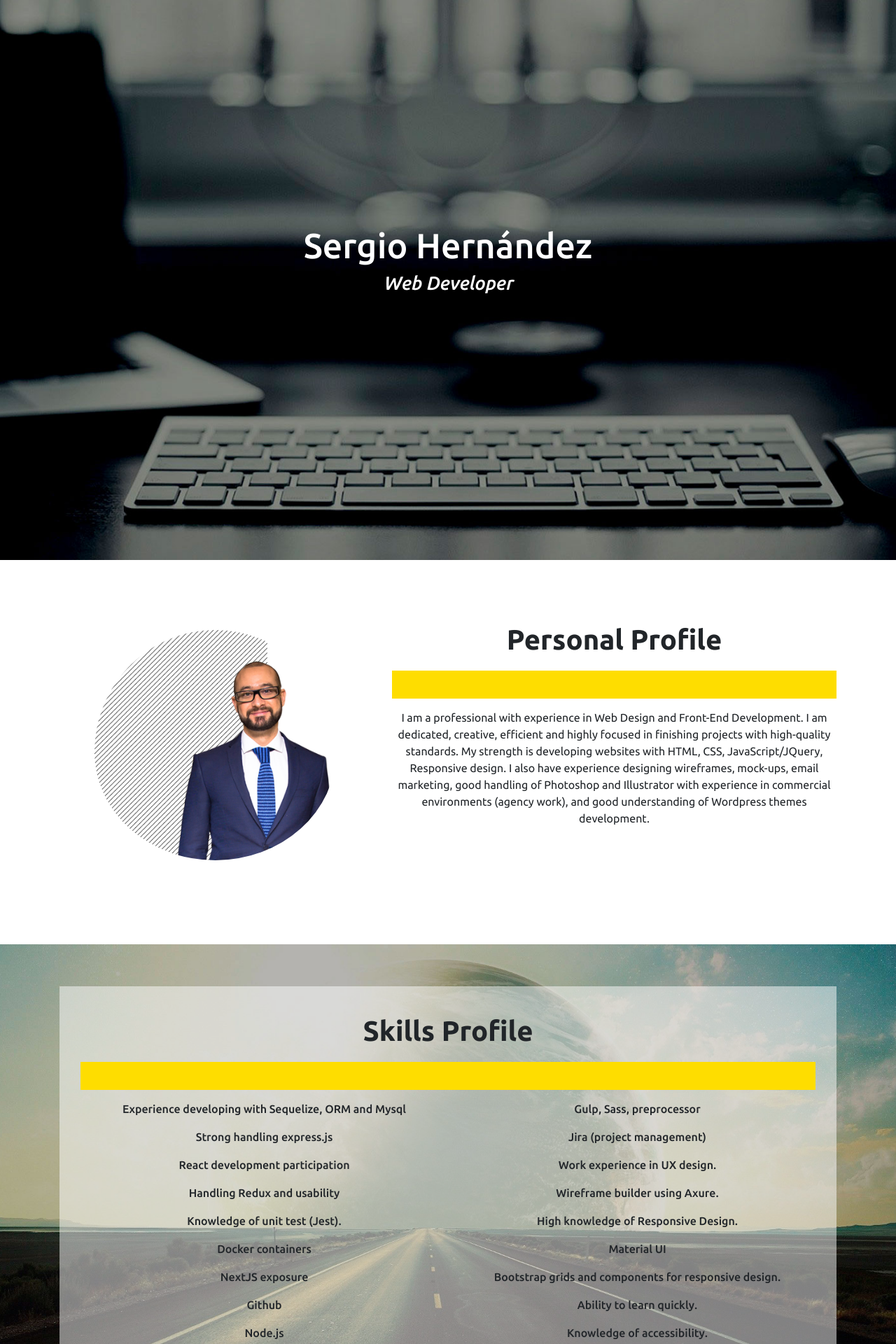
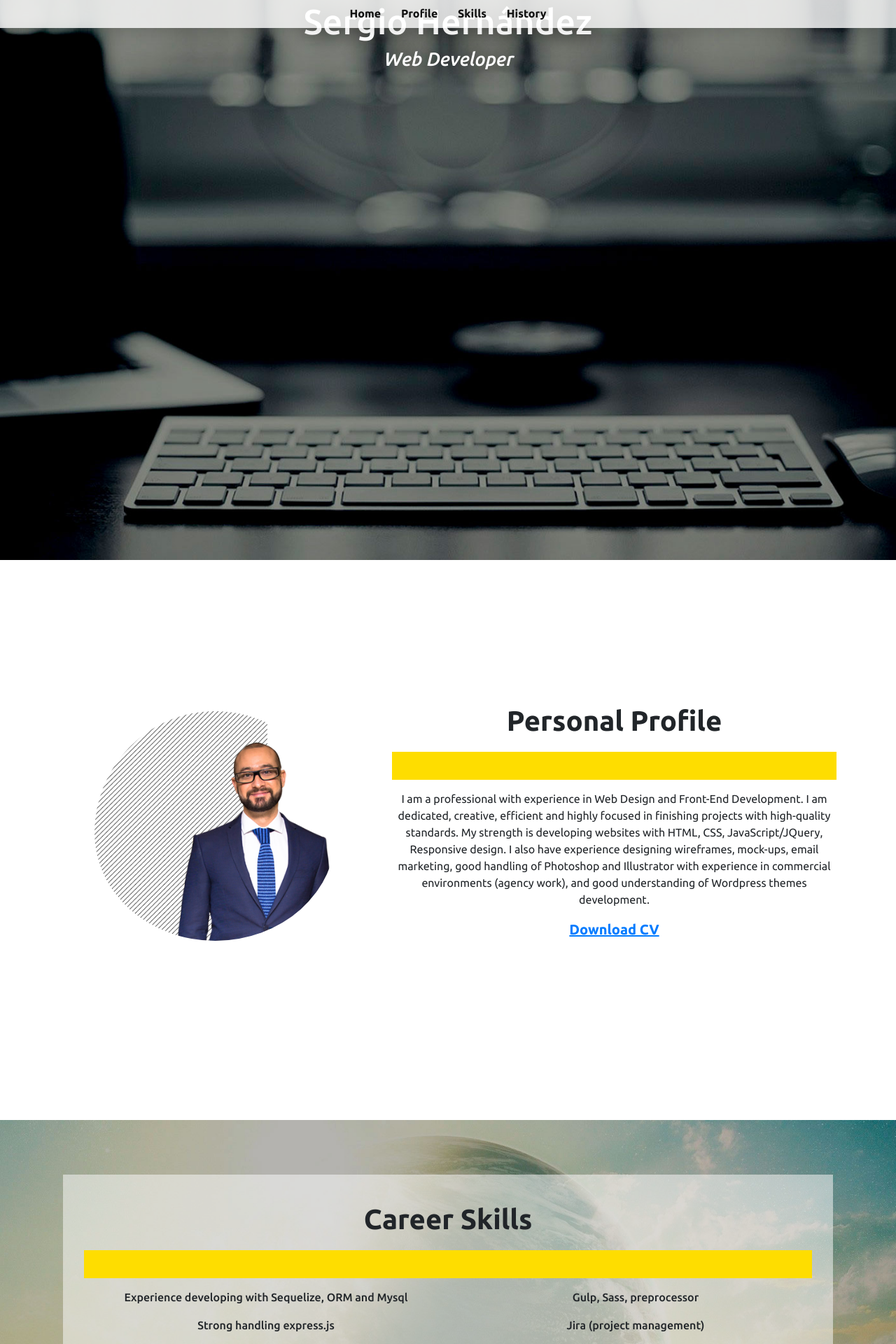
Before and after one commit to sergiohernandezlsm/sergiouk10, a React (Create React App) app: page / in a window 1280 px wide. Shown: the top 1920 px of the page at 70% size. Built offline with nearby package versions, Linux system fonts and the light colour scheme.

Commit message:
redesign

```diff
--- a/src/assets/scss/global.scss
+++ b/src/assets/scss/global.scss
@@ -10,3 +10,7 @@
   font-family: "ubuntubold", sans-serif;
   font-size: 40px;
 }
+
+* {
+  scroll-behavior: smooth;
+}
--- a/src/components/Experience/Experience.module.scss
+++ b/src/components/Experience/Experience.module.scss
@@ -21,14 +21,18 @@
   background: rgba(255, 255, 255, 0.5);
   transition: 0.5s;
   padding: 20px 30px 30px 30px;
+  margin: 20px 5px;
 }
 .experienceWrapper:hover {
-  background-color: #ffffff;
+  background-color: rgba(255, 255, 255, 0.8);
 }
 
 .root {
-  flex-grow: 1;
-  padding: 60px 0 70px 0;
+  min-height: 100vh;
+  min-height: 100vh;
+  display: flex;
+  align-items: center;
+  justify-content: center;
   background-image: url("../../assets/images/road.jpg");
   background-position: center;
   background-size: cover;
--- a/src/components/Experience/index.js
+++ b/src/components/Experience/index.js
@@ -1,14 +1,25 @@
-import React from 'react';
+import React, { useEffect, useState } from 'react';
 import Container from 'react-bootstrap/Container';
 import css from './Experience.module.scss';
 import experiences from '../../services/experience.json'
 
-const skill = () => {
+const Skill = () => {
+  const [count, setCount] = useState(0);
+  useEffect(() => {
+    const test = () => {
+      window.onscroll = () => {
+        setCount(window.pageYOffset)
+      }
+      console.log(count);
+    }
+    window.addEventListener("scroll", test());
+  },[count]);
+
   return (
-    <div className={css.root}>
+    <div className={css.root} id="skills">
       <Container>
         <div className={css.experienceWrapper}>
-          <h4 className={css.title}>Skills Profile</h4>
+          <h4 className={css.title}>Career Skills</h4>
           <div className={css.colorLine}></div>
           <ul className={css.listStyle}>
             {experiences.content.map((item, index) => {
@@ -21,4 +32,4 @@ const skill = () => {
   );
 }
 
-export default skill;
+export default Skill;
--- a/src/components/Header/Header.module.scss
+++ b/src/components/Header/Header.module.scss
@@ -16,12 +16,12 @@ html {
   }
   .headerText {
     position: absolute;
-    top: 40%;
     left: 0;
     right: 0;
     color: #fff;
     font-family: "ubuntumedium", sans-serif;
     font-size: 50px;
+    text-shadow: 0px 0px 30px black;
     @media only screen and (max-width: 566px) {
       top: 28%;
       font-size: 40px;
@@ -33,18 +33,24 @@ html {
       padding-top: 8px;
       font-family: "ubuntumedium_italic", sans-serif;
     }
+    @media only screen and (min-width: 566px) {
+      animation-name: topToDown;
+      animation-duration: 3s;
+      animation-fill-mode: forwards;
+    }
   }
 }
 
-.headerTop {
-  width: 100%;
-  background-color: #111;
-  .title {
-    color: #fff;
-    text-align: center;
-    margin: 0;
-    padding: 20px 10px;
-    font-size: 24px;
-    font-family: "ubuntubold", sans-serif;
+@keyframes topToDown {
+  from {
+    top: 0px;
+  }
+  to {
+    top: 40%;
+    background: rgba(255, 255, 255, 0.1);
+    padding: 20px 0;
+    box-shadow: 0px 0px 46px -4px rgba(0, 0, 0, 0.3);
+    -webkit-box-shadow: 0px 0px 46px -4px rgba(0, 0, 0, 0.3);
+    -moz-box-shadow: 0px 0px 46px -4px rgba(0, 0, 0, 0.3);
   }
 }
--- /dev/null
+++ b/src/components/Header/Navigator/Navigator.module.scss
@@ -0,0 +1,16 @@
+.navigator {
+  position: fixed;
+  top: 0;
+  z-index: 1;
+  background: rgba(255, 255, 255, 0.8);
+  box-shadow: 0px 10px 27px -17px rgba(0, 0, 0, 0.61);
+  -webkit-box-shadow: 0px 10px 27px -17px rgba(0, 0, 0, 0.61);
+  -moz-box-shadow: 0px 10px 27px -17px rgba(0, 0, 0, 0.61);
+  left: 0;
+  right: 0;
+  font-family: "ubuntubold", sans-serif;
+  a {
+    color: #111;
+    padding: 0.5rem 0.9rem;
+  }
+}
--- /dev/null
+++ b/src/components/Header/Navigator/index.js
@@ -0,0 +1,24 @@
+import React from 'react';
+import css from './Navigator.module.scss';
+import Nav from 'react-bootstrap/Nav';
+
+export default function Navigator() {
+  return (
+    <div className={css.navigator}>
+      <Nav className="justify-content-center">
+        <Nav.Item>
+          <Nav.Link href="#home">Home</Nav.Link>
+        </Nav.Item>
+        <Nav.Item>
+          <Nav.Link href="#profile">Profile</Nav.Link>
+        </Nav.Item>
+        <Nav.Item>
+          <Nav.Link href="#skills">Skills</Nav.Link>
+        </Nav.Item>
+        <Nav.Item>
+          <Nav.Link href="#history">History</Nav.Link>
+        </Nav.Item>
+      </Nav>
+    </div>
+  );
+}
--- a/src/components/Header/index.js
+++ b/src/components/Header/index.js
@@ -1,12 +1,14 @@
 import React from 'react';
 import css from './Header.module.scss';
+import Navigator from './Navigator';
 
 export default function Header() {
   return (
-    <div className={css.header}>
-    <div className={css.topImageWrapper}>
-      <h1 className={css.headerText}>{`Sergio Hernández`}<span>{`Web Developer`}</span></h1>
-    </div>
+    <div className={css.header} id="home">
+      <Navigator />
+      <div className={css.topImageWrapper}>
+        <h1 className={css.headerText}>{`Sergio Hernández`}<span>{`Web Developer`}</span></h1>
+      </div>
     </div>
   );
 }
--- a/src/components/Profile/Profile.module.scss
+++ b/src/components/Profile/Profile.module.scss
@@ -9,8 +9,11 @@
 }
 
 .root {
-  flex-grow: 1;
-  padding: 70px 0;
+  min-height: 100vh;
+  display: flex;
+  align-items: center;
+  justify-content: center;
+  padding: 20px 0 40px 0;
 }
 .paper {
   padding: 10px;
@@ -21,3 +24,11 @@
 p {
   font-family: "ubunturegular";
 }
+
+.downloadFile {
+  a {
+    font-family: "ubuntubold", sans-serif;
+    font-size: 20px;
+    text-decoration: underline;
+  }
+}
--- a/src/components/Profile/index.js
+++ b/src/components/Profile/index.js
@@ -9,7 +9,7 @@ import css from './Profile.module.scss';
 
 const profile = () => {
   return (
-    <div className={css.root}>
+    <div className={css.root} id="profile">
       <Container>
         <Row>
           <Col md={5} className='d-none d-md-block'><img className={css.profilePic} src={profilePicture} alt="Sergio Hernandez" /></Col>
@@ -17,7 +17,7 @@ const profile = () => {
             <h4 className={css.title}>Personal Profile</h4>
             <div className={css.colorLine}></div>
             <p>{Profile.description}</p>
-            {/* <div><a href="downloads/cv-sergio.pdf" target="_blank" title="Download sergios CV">Download CV</a></div> */}</Col>
+            <div className={css.downloadFile}><a href="downloads/cv-sergio.pdf" target="_blank" title="Download sergios CV" download>Download CV</a></div></Col>
         </Row>
       </Container>
     </div>
--- a/src/components/WorkHistory/WorkHistory.module.scss
+++ b/src/components/WorkHistory/WorkHistory.module.scss
@@ -1,8 +1,11 @@
 @import "../../assets/scss/global.scss";
 
 .root {
-  width: 100%;
-  padding: 20px 0;
+  padding: 30px 0;
+  min-height: 100vh;
+  display: flex;
+  align-items: center;
+  justify-content: center;
   background-color: #efefef;
 }
 .media {
--- a/src/components/WorkHistory/index.js
+++ b/src/components/WorkHistory/index.js
@@ -9,15 +9,15 @@ import workHistory from '../../services/workHistory.json'
 
 export default function Experience() {
   return (
-    <div className={css.root}>
+    <div className={css.root} id="history">
       <Container>
       <h4 className={css.title}>Work History</h4>
       <div className={css.colorLine}></div>
         {workHistory.map((item, index) => {
           return (
-            <Row className={css.record}>
+            <Row className={css.record} key={index}>
               <Col>
-                <Card className={css.card} key={index}>
+                <Card className={css.card}>
                   <Card.Header as="h5">{item.year}</Card.Header>
                   <Card.Body>
                     <Card.Title>{item.company}</Card.Title>
```
